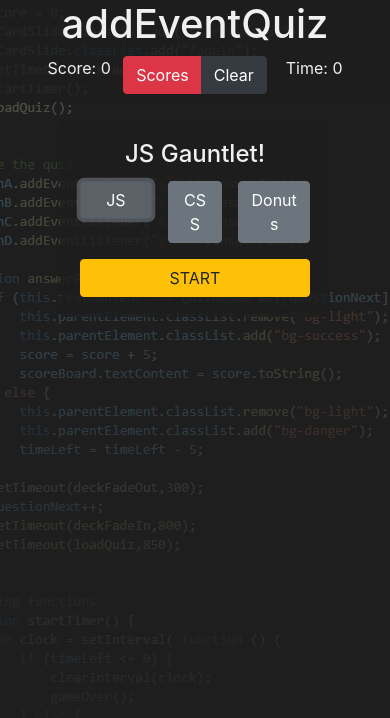
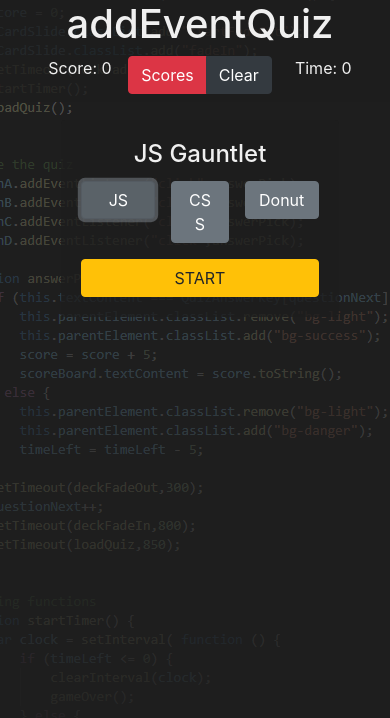
Before and after one commit to Bertodemus/Code-Quiz, a plain HTML site: page index.html in a window 390 px wide. Both pictures are taken after a click on the button "JS". Drawn offline with nearby package versions, Linux system fonts and the light colour scheme.

Commit message:
adjustments for responsive viewing

```diff
--- a/index.html
+++ b/index.html
@@ -43,7 +43,7 @@
                                     <button id="QTmenu2" type="button" class="btn btn-secondary btn-block mtJ-2">CSS</button>
                                 </div>
                                 <div class="col-4 pl-0">
-                                    <button id="QTmenu3" type="button" class="btn btn-secondary btn-block mtJ-2">Donuts</button>
+                                    <button id="QTmenu3" type="button" class="btn btn-secondary btn-block mtJ-2">Donut</button>
                                 </div>
                             </div>
                         <button id="startButt" type="button" class="btn btn-warning btn-block mt-3">START</button>
--- a/script.js
+++ b/script.js
@@ -112,7 +112,7 @@ scoreNameSaveButt.addEventListener("click", function() {
 QTmenu1.addEventListener("click", function () {
     quizTheme = "js";
     document.body.style.backgroundImage = "url('./images/JSclip.png')";
-    QText.textContent = "JS Gauntlet!";
+    QText.textContent = "JS Gauntlet";
     QuizQuestions = JSQuizQuestions;
     QuizAnswerA = JSQuizAnswerA;
     QuizAnswerB = JSQuizAnswerB;
--- a/style.css
+++ b/style.css
@@ -6,15 +6,14 @@ body {
     background-repeat: none;
     background-position: bottom;
     background-color: #1e1e1e;
-
-    /* background-image: linear-gradient(#343a40, #000000); */
     background-image: url(./images/JSclip.png);
-
 }
 
 #quizMain {
     background-color: #343a4000;
     color: #f0f0f0;
+    max-width: 900px;
+    min-width: 400px;
 }
 
 .hud {
```
